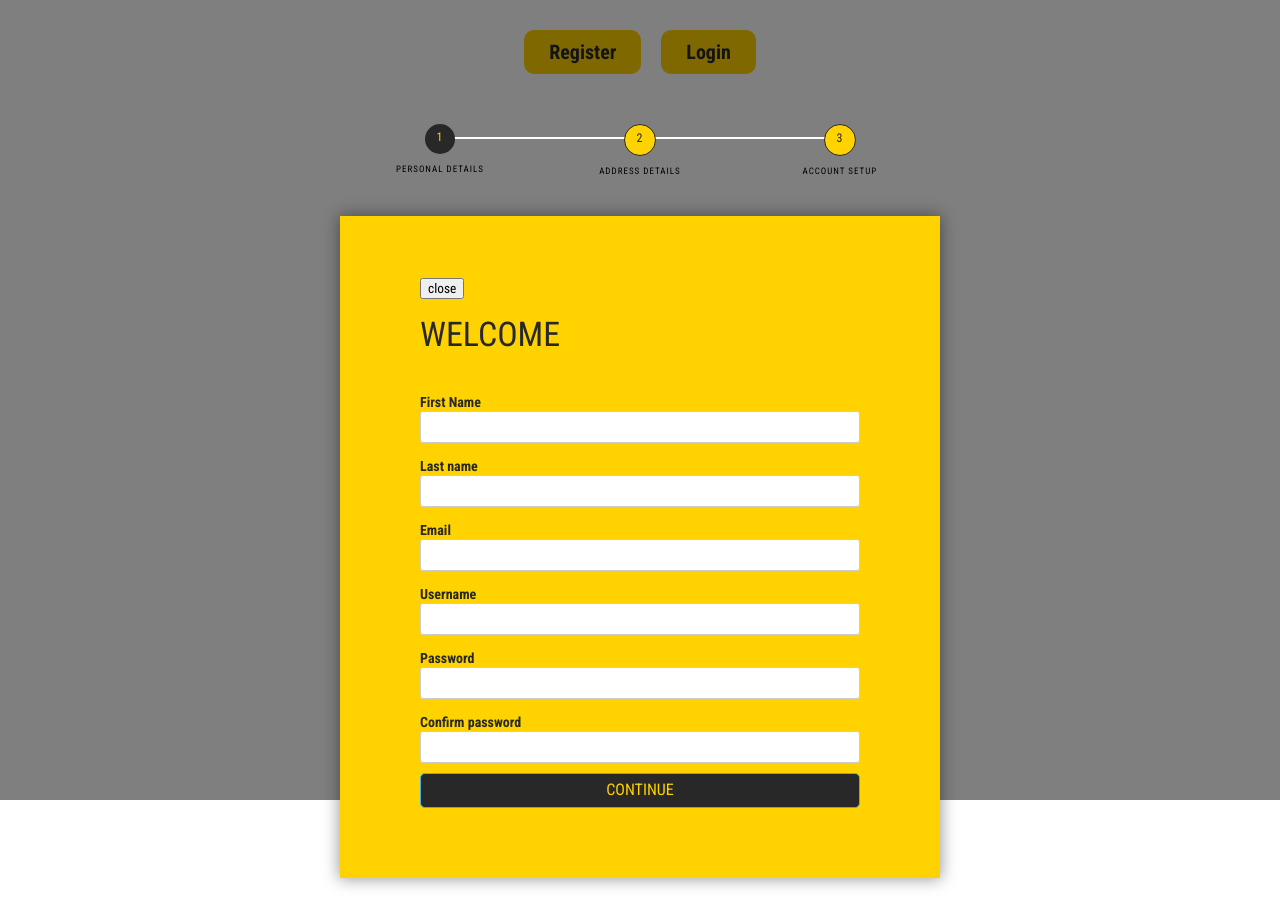
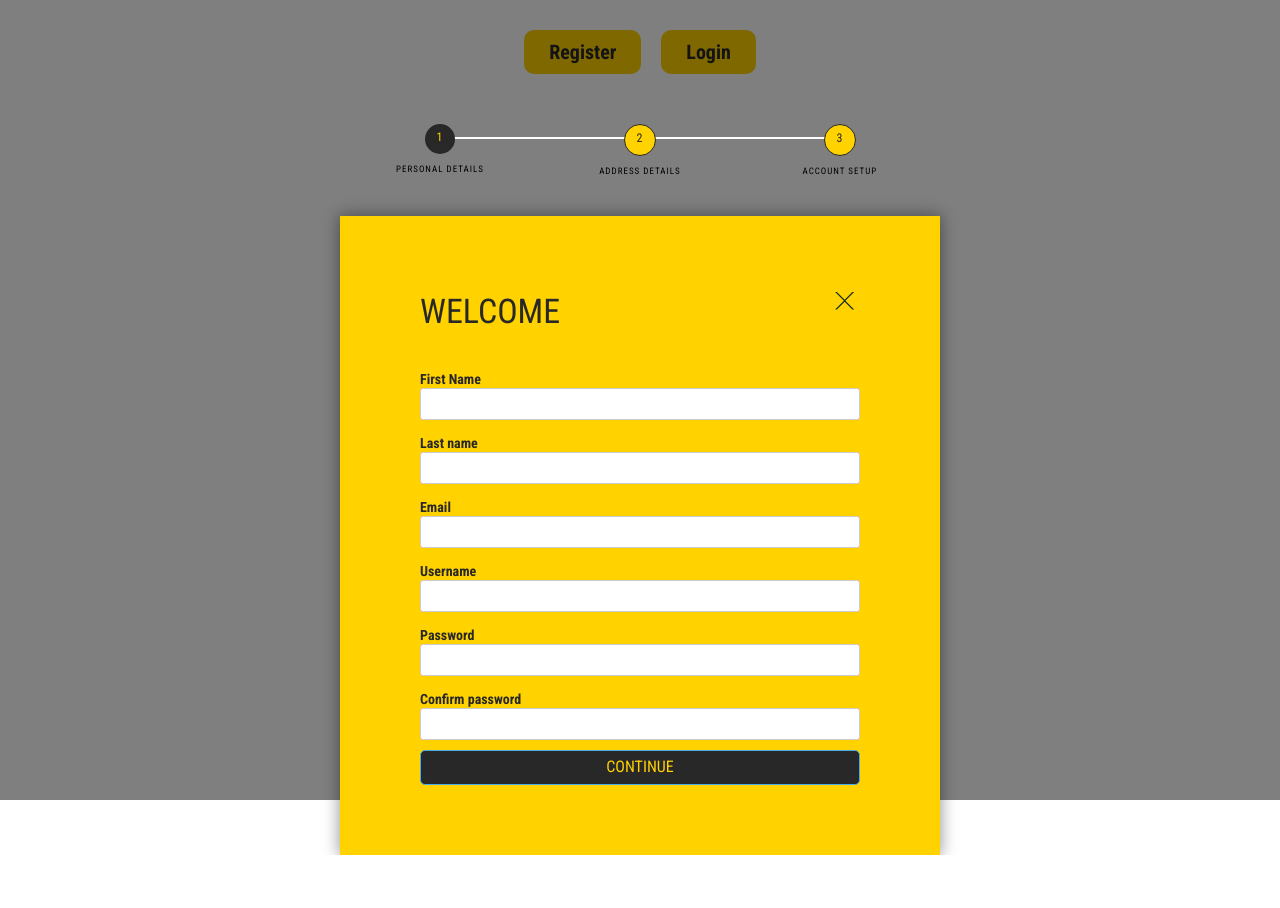
Before and after one commit to milos1mitrovic/multistep-validation-form, an Angular app: page / in a window 1280 px wide. Both pictures are taken after a click on the button "Register". After the commit the page ends 855 px from the top, so only its background shows below. Built offline with nearby package versions, Linux system fonts and the light colour scheme.

Commit message:
validation improved, added img for closing form

```diff
--- a/src/app/validation-form/validation-form.component.css
+++ b/src/app/validation-form/validation-form.component.css
@@ -2,7 +2,7 @@
 .msform {
   /* text-align: center; */
   position: relative;
-    margin-top: 30px;
+  /*margin-top: 30px; */
   z-index: 500;
 }
 
@@ -108,6 +108,16 @@
   margin-top: 15px;
   font-size: 14px;
   font-weight: bold;
+}
+.msform button {
+  background-image: url("../images/x.png");
+  padding: 0;
+  background-color: transparent;
+  width: 40px;
+  height: 40px;
+  float: right;
+  border: none;
+  cursor: pointer;
 }
 
 /*headings*/
@@ -215,43 +225,43 @@
 @-webkit-keyframes slidein {
   from {
     margin-right: 100%;
-      width: 300%;
+    /* width: 300%; */
   }
   to {
     margin-right: 0%;
-      width: 100%;
+    /* width: 100%; */
   }
 }
 
 @-moz-keyframes slidein {
   from {
     margin-left: 100%;
-      width: 300%;
+    /* width: 300%; */
   }
   to {
     margin-left: 0%;
-      width: 100%;
+    /* width: 100%; */
   }
 }
 @-o-keyframes slidein {
   from {
     margin-left: 100%;
-      width: 300%;
+    /* width: 300%; */
   }
 
   to {
     margin-left: 0%;
-      width: 100%;
+    /* width: 100%; */
   }
 }
 @keyframes slidein {
   from {
     margin-left: 100%;
-      width: 300%;
+    /* width: 300%; */
   }
 
   to {
     margin-left: 0%;
-      width: 100%;
+    /* width: 100%; */
   }
 }
--- a/src/app/validation-form/validation-form.component.html
+++ b/src/app/validation-form/validation-form.component.html
@@ -15,7 +15,7 @@
         </li>
         <li
           [ngClass]="step == 3 ? 'active' : 'inactive'"
-          (click)="goTo(3, addressDetails)"
+          (click)="goTo(3, step == 1 ? personalDetails : addressDetails)"
         >
           Account Setup
         </li>
@@ -26,7 +26,7 @@
       <!-- first fieldset -->
 
       <fieldset *ngIf="step == 1">
-        <button (click)="closeForm()">close</button>
+        <button (click)="closeForm()"></button>
 
         <h2 class="fs-title">Welcome</h2>
 
--- a/src/app/validation-form/validation-form.component.ts
+++ b/src/app/validation-form/validation-form.component.ts
@@ -156,7 +156,7 @@ export class ValidationFormComponent implements OnInit {
   //   }
   // }
 
-  goTo(step: number, details?: any) {
+  goTo(step: number, details?: FormGroup) {
     if (details != null && details != undefined) {
       if (details.invalid) {
         this.validateAllFormFields(details);
```
Also changed, not shown: src/app/backdrop/backdrop.component.css (indentation only), src/app/images/x.png (added), src/styles.css (line endings or trailing spaces). Lines whose indentation alone changed are shown as unchanged.
